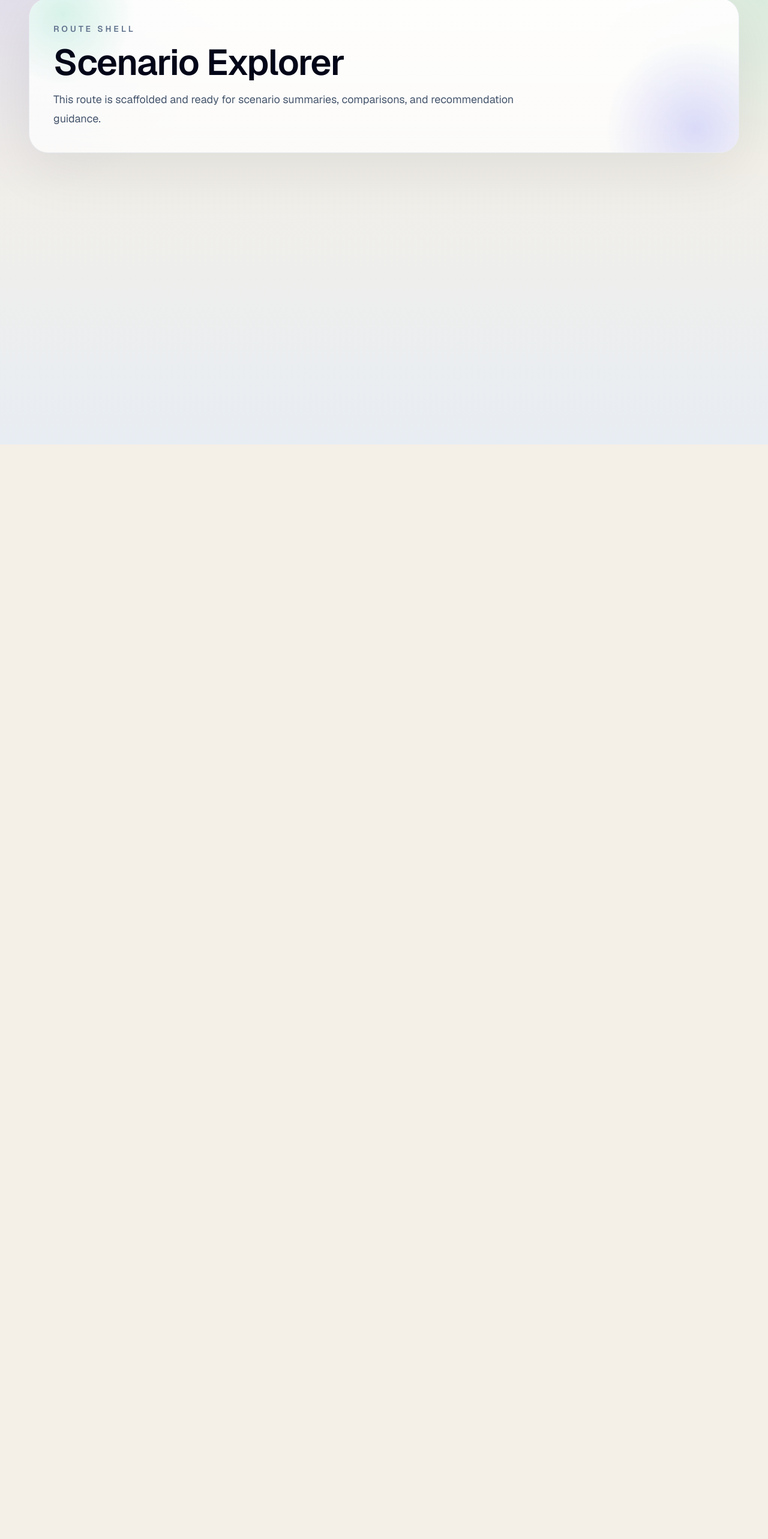
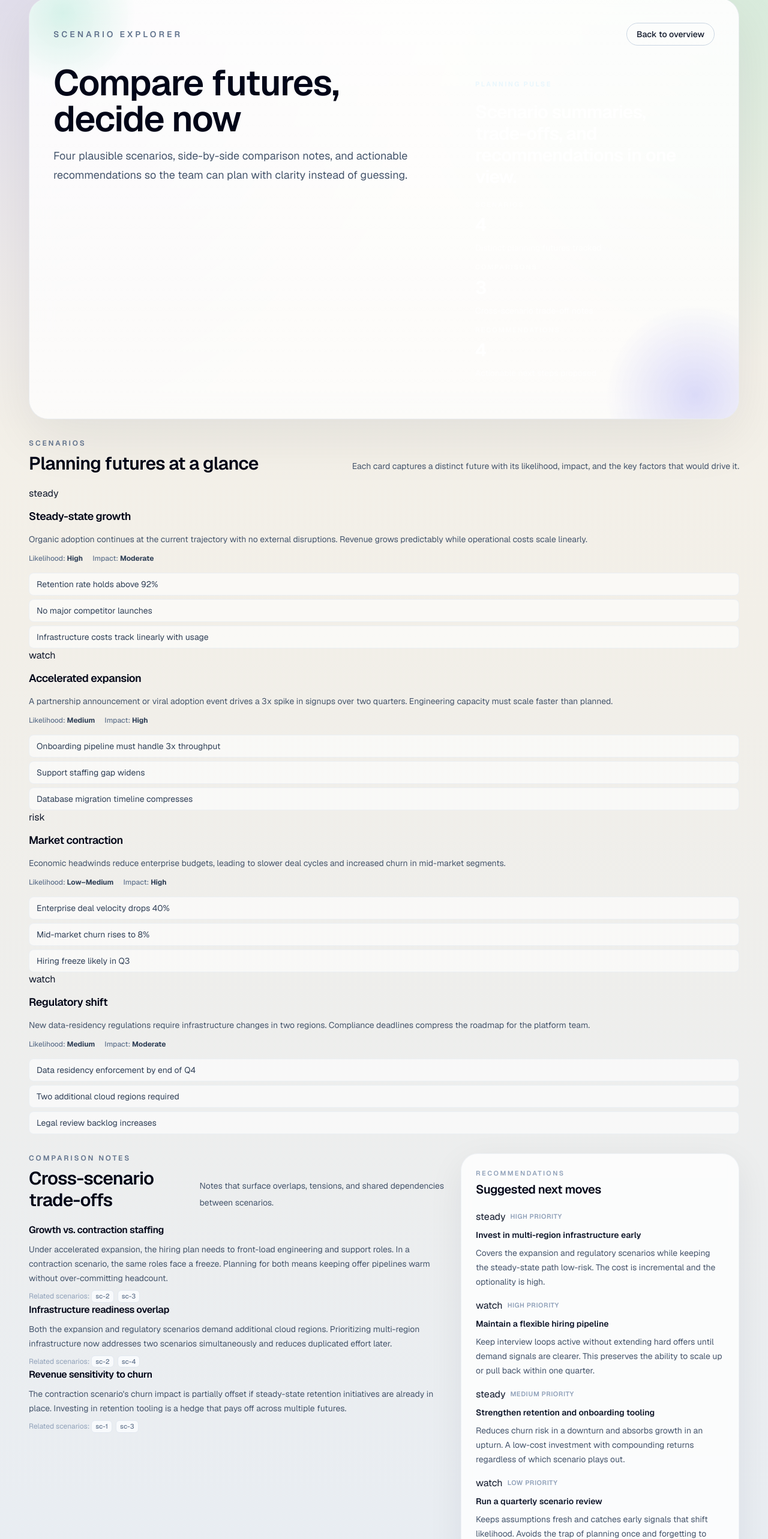
Before and after one commit to iamasx/api-test, a Next.js app: page /scenario-explorer in a window 1280 px wide. Shown: the part 59-2625 px from the top of the page at 60% size. Before the commit the page ends 800 px from the top, so only its background shows below. Built offline with nearby package versions, Linux system fonts and the light colour scheme.

Commit message:
feat: compose scenario-explorer route page with all sections
Co-Authored-By: Claude Opus 4.6 (1M context) <noreply@anthropic.com>

```diff
--- a/src/app/scenario-explorer/page.tsx
+++ b/src/app/scenario-explorer/page.tsx
@@ -1,5 +1,10 @@
 import type { Metadata } from "next";
+import Link from "next/link";
 
+import { ComparisonNoteCard } from "./_components/comparison-note-card";
+import { RecommendationPanel } from "./_components/recommendation-panel";
+import { ScenarioSummaryCard } from "./_components/scenario-summary-card";
+import { getScenarioExplorerView } from "./_data/scenario-explorer-data";
 import styles from "./scenario-explorer.module.css";
 
 export const metadata: Metadata = {
@@ -9,23 +14,127 @@ export const metadata: Metadata = {
 };
 
 export default function ScenarioExplorerPage() {
+  const view = getScenarioExplorerView();
+
   return (
     <main className={styles.shell}>
       <div className="mx-auto flex w-full max-w-7xl flex-col gap-8 px-6 py-10 sm:px-10 lg:px-12 lg:py-14">
+        {/* Hero */}
         <section
           className={`${styles.surfaceCard} ${styles.heroPanel} rounded-[2rem] p-8 sm:p-10`}
         >
-          <p className="text-sm font-semibold uppercase tracking-[0.28em] text-slate-500">
-            Route Shell
-          </p>
-          <h1 className="mt-4 max-w-4xl text-4xl font-semibold tracking-tight text-slate-950 sm:text-5xl lg:text-6xl">
-            Scenario Explorer
-          </h1>
-          <p className="mt-4 max-w-3xl text-base leading-8 text-slate-600 sm:text-lg">
-            This route is scaffolded and ready for scenario summaries,
-            comparisons, and recommendation guidance.
-          </p>
+          <div className="flex flex-wrap items-center justify-between gap-4">
+            <p className="text-sm font-semibold uppercase tracking-[0.28em] text-slate-500">
+              {view.hero.eyebrow}
+            </p>
+            <Link
+              href="/"
+              className="rounded-full border border-slate-300 px-4 py-2 text-sm font-medium text-slate-700 transition hover:border-slate-950 hover:text-slate-950"
+            >
+              Back to overview
+            </Link>
+          </div>
+
+          <div className="mt-8 grid gap-8 xl:grid-cols-[minmax(0,1.3fr)_minmax(19rem,0.85fr)] xl:items-start">
+            <div className="space-y-4">
+              <h1 className="max-w-4xl text-4xl font-semibold tracking-tight text-slate-950 sm:text-5xl lg:text-6xl">
+                {view.hero.title}
+              </h1>
+              <p className="max-w-3xl text-base leading-8 text-slate-600 sm:text-lg">
+                {view.hero.description}
+              </p>
+            </div>
+
+            <aside className={`${styles.heroAside} rounded-[1.75rem] p-5 sm:p-6`}>
+              <div className="space-y-5">
+                <p className="text-[11px] font-semibold uppercase tracking-[0.22em] text-sky-100/72">
+                  Planning pulse
+                </p>
+                <p className="mt-3 text-3xl font-semibold tracking-tight text-white">
+                  Scenario summaries, trade-offs, and recommendations in one view.
+                </p>
+
+                <div className="grid gap-3">
+                  {view.metrics.map((metric) => (
+                    <div key={metric.label} className={styles.heroMetricCard}>
+                      <p className="text-[11px] font-semibold uppercase tracking-[0.18em] text-white/60">
+                        {metric.label}
+                      </p>
+                      <p className="mt-2 text-3xl font-semibold text-white">
+                        {metric.value}
+                      </p>
+                      <p className="mt-2 text-sm leading-6 text-white/72">
+                        {metric.detail}
+                      </p>
+                    </div>
+                  ))}
+                </div>
+              </div>
+            </aside>
+          </div>
         </section>
+
+        {/* Scenario summaries */}
+        <section aria-labelledby="scenario-summaries" className="space-y-5">
+          <div className="flex flex-col gap-3 lg:flex-row lg:items-end lg:justify-between">
+            <div className="space-y-2">
+              <p className="text-xs font-semibold uppercase tracking-[0.24em] text-slate-500">
+                Scenarios
+              </p>
+              <h2
+                id="scenario-summaries"
+                className="text-3xl font-semibold tracking-tight text-slate-950"
+              >
+                Planning futures at a glance
+              </h2>
+            </div>
+            <p className="max-w-3xl text-sm leading-7 text-slate-600">
+              Each card captures a distinct future with its likelihood, impact,
+              and the key factors that would drive it.
+            </p>
+          </div>
+
+          <div
+            aria-label="Scenario summaries"
+            className={styles.scenarioGrid}
+            role="list"
+          >
+            {view.scenarios.map((scenario) => (
+              <ScenarioSummaryCard key={scenario.id} scenario={scenario} />
+            ))}
+          </div>
+        </section>
+
+        {/* Comparisons + Recommendations */}
+        <div className="grid gap-6 xl:grid-cols-[minmax(0,1.35fr)_minmax(22rem,0.9fr)]">
+          <section aria-labelledby="comparison-notes" className="space-y-5">
+            <div className="flex flex-col gap-3 lg:flex-row lg:items-end lg:justify-between">
+              <div className="space-y-2">
+                <p className="text-xs font-semibold uppercase tracking-[0.24em] text-slate-500">
+                  Comparison notes
+                </p>
+                <h2
+                  id="comparison-notes"
+                  className="text-3xl font-semibold tracking-tight text-slate-950"
+                >
+                  Cross-scenario trade-offs
+                </h2>
+              </div>
+              <p className="max-w-3xl text-sm leading-7 text-slate-600">
+                Notes that surface overlaps, tensions, and shared
+                dependencies between scenarios.
+              </p>
+            </div>
+
+            <div className={styles.noteList}>
+              {view.comparisons.map((note) => (
+                <ComparisonNoteCard key={note.id} note={note} />
+              ))}
+            </div>
+          </section>
+
+          <RecommendationPanel recommendations={view.recommendations} />
+        </div>
       </div>
     </main>
   );
```
